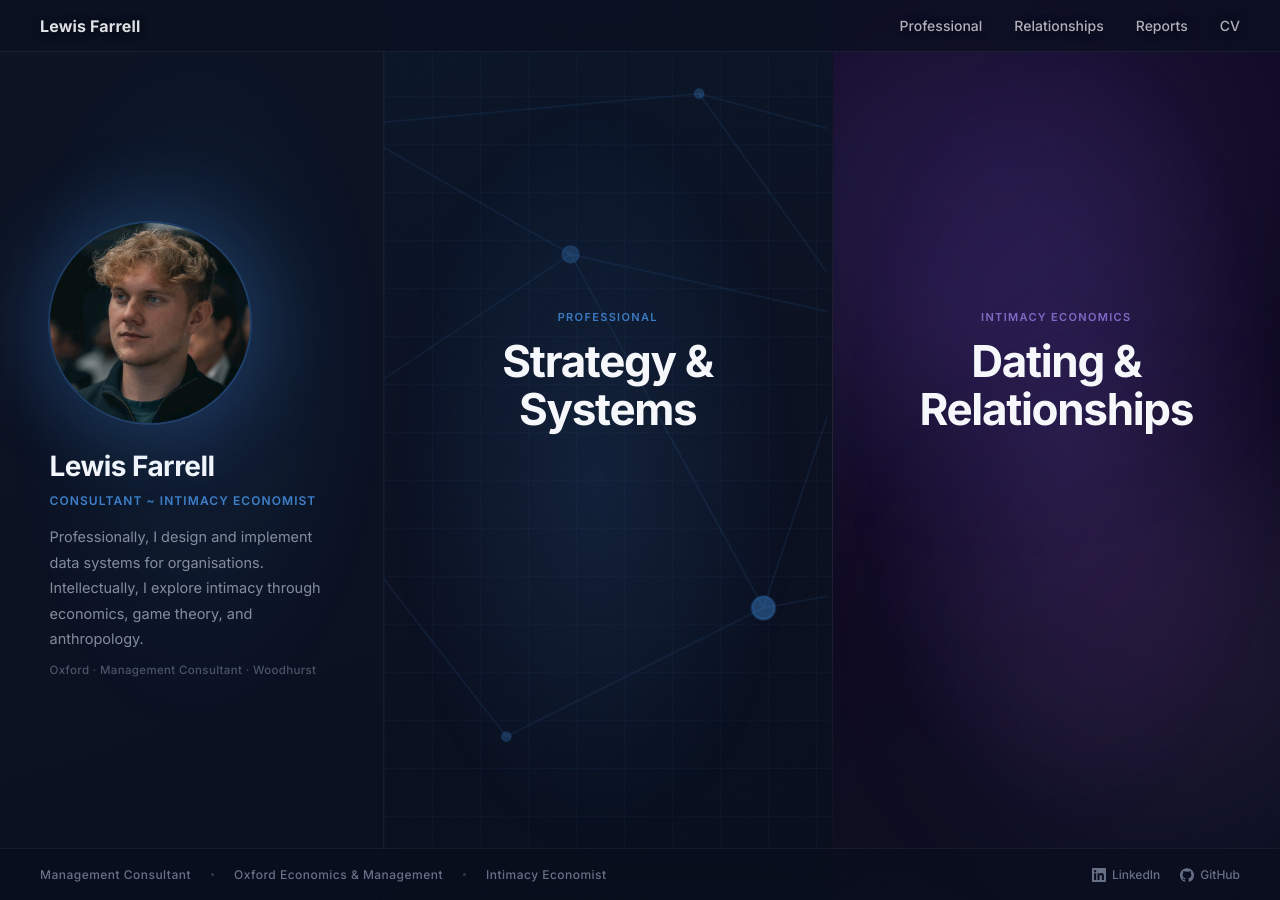
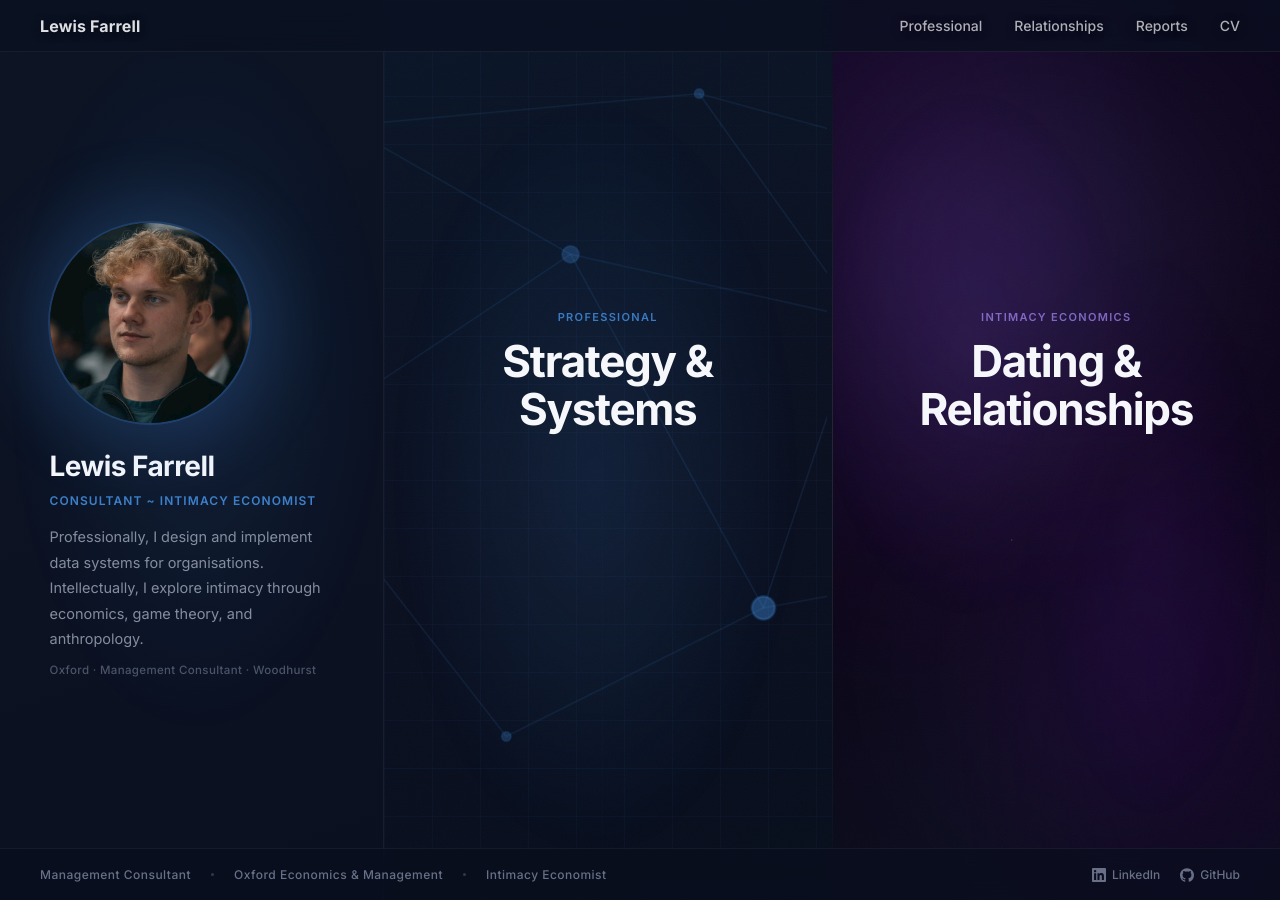
Before and after one commit to Lewis-Farrell/Lewis-Farrell.github.io, a Jekyll site: the page built from index.md, in a window 1280 px wide. Built offline with Jekyll 4.4.1, drawn with Linux system fonts in a browser that asks for light colours.

```diff
--- a/assets/css/portal.css
+++ b/assets/css/portal.css
@@ -389,59 +389,81 @@
 .scene-hub:nth-child(6) { animation-delay: -3.75s; }
 
 /* ============================
-   Relationships — base gradient + aurora
+   Relationships — purple galaxy with nebula clouds
    ============================ */
 .panel-relationships .panel-bg {
-  background: linear-gradient(160deg, #120b2a 0%, #0e0920 55%, #0B1020 100%);
+  background:
+    radial-gradient(ellipse at 15% 25%, #1a0a2e 0%, transparent 50%),
+    radial-gradient(ellipse at 85% 75%, #0f051f 0%, transparent 50%),
+    linear-gradient(160deg, #0d0620 0%, #0a0515 55%, #0B1020 100%);
 }
 
+/* Base starfield layer with tiny stars */
 .panel-relationships .panel-bg::before {
   content: '';
   position: absolute;
   inset: 0;
   background-image:
-    radial-gradient(circle at 25% 35%, rgba(139, 92, 246, 0.07) 0%, transparent 50%),
-    radial-gradient(circle at 75% 65%, rgba(167, 139, 250, 0.05) 0%, transparent 45%);
+    radial-gradient(1px 1px at 20% 30%, rgba(255, 255, 255, 0.3), transparent),
+    radial-gradient(1px 1px at 60% 70%, rgba(255, 255, 255, 0.25), transparent),
+    radial-gradient(1px 1px at 50% 50%, rgba(255, 255, 255, 0.2), transparent),
+    radial-gradient(1px 1px at 80% 10%, rgba(255, 255, 255, 0.3), transparent),
+    radial-gradient(1px 1px at 90% 60%, rgba(255, 255, 255, 0.25), transparent),
+    radial-gradient(0.5px 0.5px at 10% 80%, rgba(255, 255, 255, 0.2), transparent),
+    radial-gradient(0.5px 0.5px at 40% 20%, rgba(255, 255, 255, 0.25), transparent),
+    radial-gradient(0.5px 0.5px at 75% 40%, rgba(255, 255, 255, 0.2), transparent);
+  background-size: 200% 200%;
+  background-position: 0% 0%;
 }
 
-/* Animated ambient violet bloom */
+/* Animated nebula layer */
 .panel-relationships .panel-bg::after {
   content: '';
   position: absolute;
   inset: 0;
-  background: radial-gradient(
-    ellipse 70% 65% at 50% 50%,
-    rgba(139, 92, 246, 0.15) 0%,
-    transparent 70%
-  );
-  animation: relationshipsPulse 28s ease-in-out infinite;
+  background:
+    radial-gradient(ellipse 60% 50% at 30% 40%, rgba(139, 92, 246, 0.12) 0%, transparent 60%),
+    radial-gradient(ellipse 50% 60% at 70% 60%, rgba(147, 51, 234, 0.08) 0%, transparent 55%);
+  animation: nebulaGlow 35s ease-in-out infinite;
 }
 
-/* Relationships background scene — organic gradient blobs */
+/* Relationships background scene — nebula clouds */
 .panel-relationships .panel-scene::before {
   content: '';
   position: absolute;
-  width: 560px;
-  height: 560px;
-  left: -120px;
-  top: -80px;
+  width: 600px;
+  height: 600px;
+  left: -100px;
+  top: -50px;
   border-radius: 50%;
-  background: radial-gradient(circle, rgba(139, 92, 246, 0.13) 0%, rgba(167, 139, 250, 0.06) 45%, transparent 70%);
-  filter: blur(64px);
-  animation: relBlob1 48s ease-in-out infinite;
+  background: radial-gradient(
+    circle,
+    rgba(139, 92, 246, 0.15) 0%,
+    rgba(167, 139, 250, 0.08) 35%,
+    rgba(88, 28, 135, 0.04) 50%,
+    transparent 70%
+  );
+  filter: blur(70px);
+  animation: nebula1Drift 55s ease-in-out infinite;
 }
 
 .panel-relationships .panel-scene::after {
   content: '';
   position: absolute;
-  width: 440px;
-  height: 440px;
-  right: -90px;
-  bottom: 40px;
+  width: 500px;
+  height: 500px;
+  right: -80px;
+  bottom: -30px;
   border-radius: 50%;
-  background: radial-gradient(circle, rgba(219, 39, 119, 0.09) 0%, rgba(167, 139, 250, 0.05) 50%, transparent 70%);
-  filter: blur(80px);
-  animation: relBlob2 62s ease-in-out infinite;
+  background: radial-gradient(
+    circle,
+    rgba(147, 51, 234, 0.12) 0%,
+    rgba(126, 34, 206, 0.06) 40%,
+    rgba(88, 28, 135, 0.03) 55%,
+    transparent 70%
+  );
+  filter: blur(85px);
+  animation: nebula2Drift 70s ease-in-out infinite;
 }
 
 /* ============================
@@ -683,11 +705,11 @@
   66%       { opacity: 0.7; transform: translate(5%, 4%) scale(0.94); }
 }
 
-/* Relationships ambient bloom pulse */
-@keyframes relationshipsPulse {
-  0%, 100% { opacity: 0.7; transform: translate(0, 0) scale(1); }
-  35%       { opacity: 1;   transform: translate(4%, -4%) scale(1.07); }
-  70%       { opacity: 0.75; transform: translate(-3%, 5%) scale(0.95); }
+/* Relationships nebula glow pulse */
+@keyframes nebulaGlow {
+  0%, 100% { opacity: 0.75; transform: translate(0, 0) scale(1); }
+  35%       { opacity: 1;   transform: translate(3%, -2%) scale(1.05); }
+  70%       { opacity: 0.8; transform: translate(-2%, 3%) scale(0.97); }
 }
 
 /* Professional SVG scene drift */
@@ -703,18 +725,18 @@
   50%       { opacity: 1;   transform: scale(1.6); }
 }
 
-/* Relationships blob 1 — top left */
-@keyframes relBlob1 {
-  0%, 100% { transform: translate(0, 0) scale(1); }
-  33%       { transform: translate(55px, 35px) scale(1.15); }
-  66%       { transform: translate(-30px, 65px) scale(0.9); }
+/* Nebula cloud 1 — gentle drift */
+@keyframes nebula1Drift {
+  0%, 100% { transform: translate(0, 0) scale(1) rotate(0deg); }
+  33%       { transform: translate(30px, 20px) scale(1.08) rotate(1deg); }
+  66%       { transform: translate(-20px, 40px) scale(0.95) rotate(-1deg); }
 }
 
-/* Relationships blob 2 — bottom right */
-@keyframes relBlob2 {
-  0%, 100% { transform: translate(0, 0) scale(1); }
-  40%       { transform: translate(-65px, -45px) scale(1.2); }
-  75%       { transform: translate(45px, 55px) scale(0.88); }
+/* Nebula cloud 2 — gentle drift */
+@keyframes nebula2Drift {
+  0%, 100% { transform: translate(0, 0) scale(1) rotate(0deg); }
+  40%       { transform: translate(-40px, -30px) scale(1.12) rotate(-1.5deg); }
+  75%       { transform: translate(30px, 35px) scale(0.92) rotate(1deg); }
 }
 
 /* ============================
```
Also changed, not shown: assets/css/subpage.css (+102 -14 lines).
